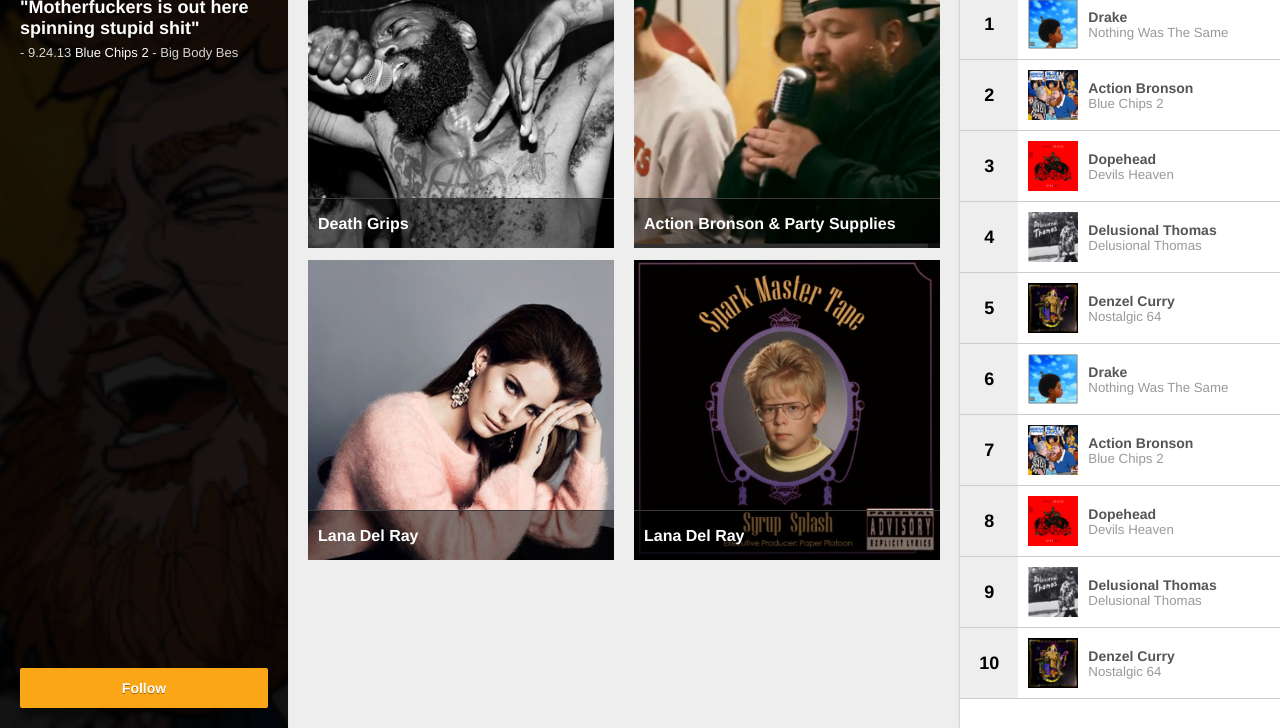
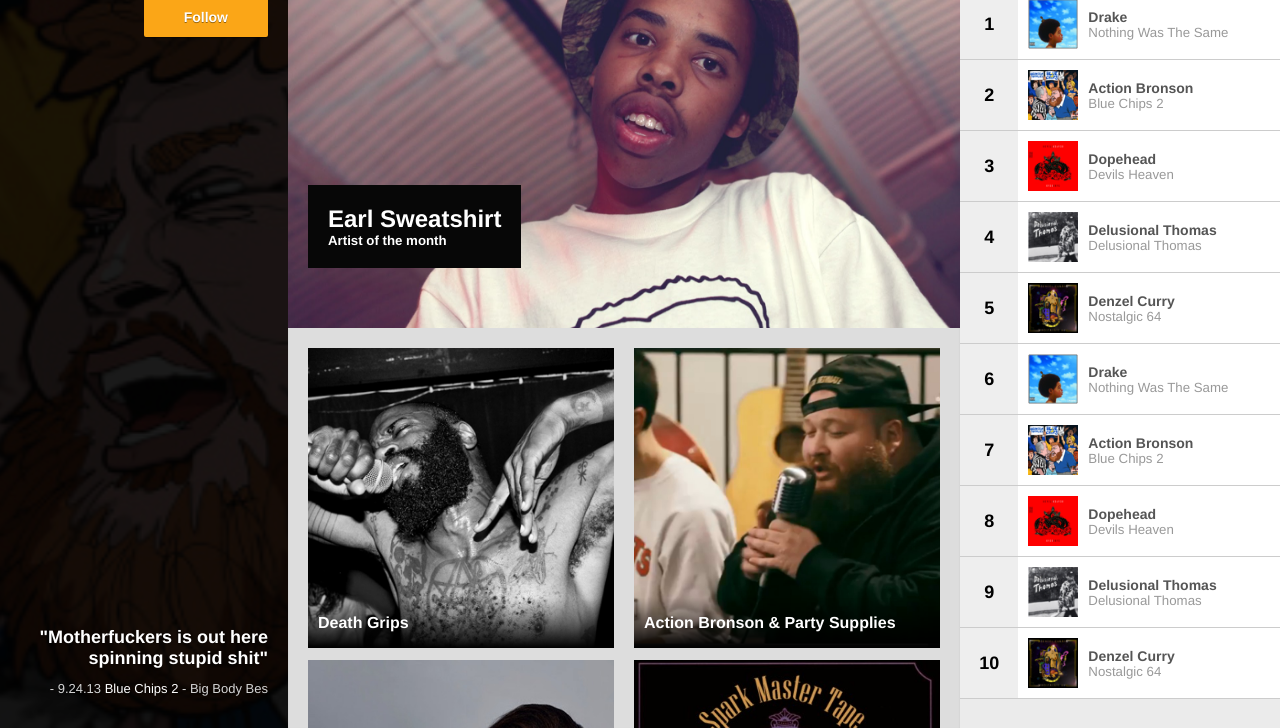
Before and after one commit to jaseflow/stans, a plain HTML site: page index.html in a window 1280 px wide. Shown: the part 72-800 px from the top of the page. Drawn offline with nearby package versions, Linux system fonts and the light colour scheme; some packages are replaced by stand-ins of ours; a script that the page names is missing.

Commit message:
Added hero

```diff
--- a/index.html
+++ b/index.html
@@ -19,6 +19,7 @@
       <header class="user">
         <div class="user__content">
           <h1 class="user__title">jaseflow <i class="fa-check"></i></h1>
+          <a href="#content" id="follow" class="user__action">Follow</a>
           <div class="bar">
             <div class="bar__canvas">
               <div class="bar__line">
@@ -29,14 +30,13 @@
               </div>
             </div>
           </div>
-          <a href="#content" id="follow" class="user__action">Follow</a>
         </div>
       </header>
 
       <main class="content" id="content">
             <div class="recent">
               <nav class="recent__nav">
-                <a href="#">Last week</a>
+                <a href="#">Last 7 days</a>
                 <a href="#">All time</a>
                 <div class="recent__puck"></div>
               </nav>
@@ -217,7 +217,13 @@
           </div>
 
           <div class="wall">
-            <h2 class="wall__title">On repeat all week</h2>
+            <div class="hero">
+              <div class="hero__caption">
+                <h2>Earl Sweatshirt</h2>
+                <h5>Artist of the month</h5>
+              </div>
+            </div>
+            <div class="wall__list">
               <div class="cards">
                 <div class="card">
                   <div class="card__footer">
@@ -236,7 +242,8 @@
                 </div>
                 <div class="card" style="background-image: url(img/spark-master-tape.jpg)">
                   <div class="card__footer">
-                  <h4 class="card__title">Lana Del Ray</h4>
+                    <h4 class="card__title">Spark Master Tape</h4>
+                  </div>
                 </div>
               </div>
             </div>
--- a/styles.css
+++ b/styles.css
@@ -17,6 +17,7 @@
 
 body {
   font-family: 'Helvetica Neue', Helvetica, sans-serif;
+  background-color: #555;
 }
 
 a {
@@ -91,11 +92,6 @@ body,
 .bar__artist {
   font-weight: normal;
 }
-
-/*
-.bar__canvas {
-  -webkit-animation: cycle 5s 0.25s 5s ease infinite;
-}*/
 
 .user__action {
   background-color: #FBA617;
@@ -280,6 +276,26 @@ body,
   background-color: #F6F6F6;
   min-height: 500px;
   box-shadow: inset 0 1px 2px rgba(0,0,0,0.1);
+}
+
+.hero {
+  height: 50vh;
+  background-image: url(img/earl.jpeg);
+  background-size: cover;
+  background-position: center;
+  position: relative;
+}
+
+.hero__caption {
+  background-color: #070707;
+  color: #fff;
+  position: absolute;
+  bottom: 60px;
+  padding: 20px;
+  left: 20px;
+}
+
+.wall__list {
   padding: 20px;
 }
 
@@ -319,8 +335,7 @@ body,
   left: 0;
   right: 0;
   height: 50px;
-  background-color: rgba(0,0,0,0.5);
-  border-top: 1px solid #3B3B3B;
+  background: linear-gradient(rgba(9, 9, 9, 0),black);
   display: flex;
   align-items: center;
   padding: 10px;
@@ -347,7 +362,7 @@ body,
 
   .wall {
     flex: 1;
-    background-color: #eee;
+    background-color: #ddd;
   }
 
   .wall__title {
@@ -358,19 +373,27 @@ body,
     font-size: 32px;
   }
 
+  .user {
+    padding: 20px;
+    height: 30vh;
+  }
+
   .user__content {
-    flex-flow: row;
+    flex-flow: column;
+    align-items: flex-start;
+    height: 100%;
   }
 
   .user__action {
     position: absolute;
-    top: 20px;
+    top: 50px;
     right: 20px;
   }
 
   .recent {
     min-width: 320px;
     box-shadow: -1px 0 2px rgba(0,0,0,0.1);
+    background-color: rgb(235, 235, 235);
   }
 
   .recent__nav {
@@ -380,12 +403,15 @@ body,
 
   .bar {
     cursor: default;
-    font-size: 26px;
+    font-size: 16px;
+    width: auto;
+    text-align: left;
   }
 
   .bar__line:last-child {
     display: block;
     font-weight: 100;
+    font-size: 13px;
   }
 
   .cards {
@@ -400,6 +426,15 @@ body,
     height: 300px;
   }
 
+  .content {
+    position: relative;
+    top: 30vh;
+  }
+
+  .wall {
+    overflow-y: auto;
+  }
+
 }
 
 @media only screen and (min-width: 1200px) {
@@ -407,6 +442,7 @@ body,
   .app__window {
     display: flex;
     overflow:  hidden;
+    flex-flow: row;
   }
 
   .user {
@@ -422,37 +458,39 @@ body,
 
   .user__content {
     flex-flow: column;
-    align-items: flex-start;
+    align-items: flex-end;
     height: 100%;
     justify-content: flex-start;
   }
 
   .user__action {
-    position: absolute;
+    position: relative;
     top: auto;
     right: auto;
-    width: 100%;
-    bottom: 0;
   }
 
   .content {
     position: relative;
     top: 0;
+    flex-flow: row-reverse;
   }
 
   .recent {
     margin-top: 0;
+    box-shadow: 1px 0 1px rgba(0,0,0,0.1);
   }
 
   .bar {
-    width: auto;
-    text-align: left;
+    text-align: right;
+    position: absolute;
+    bottom: 0;
+    width: 100%;
   }
 
   .bar__line:first-child {
     color: #fff;
     font-size: 18px;
-    margin-bottom: 6px;
+    margin-bottom: 12px;
   }
 
   .bar__line:last-child {
@@ -460,9 +498,3 @@ body,
   }
 
 }
-
-@media only screen and (min-width: 1400px) {
-
-
-
-}
```
Also changed, not shown: img/earl.jpeg (added), img/jayelec.jpg (added), 1 other file. Lines whose indentation alone changed are shown as unchanged.
